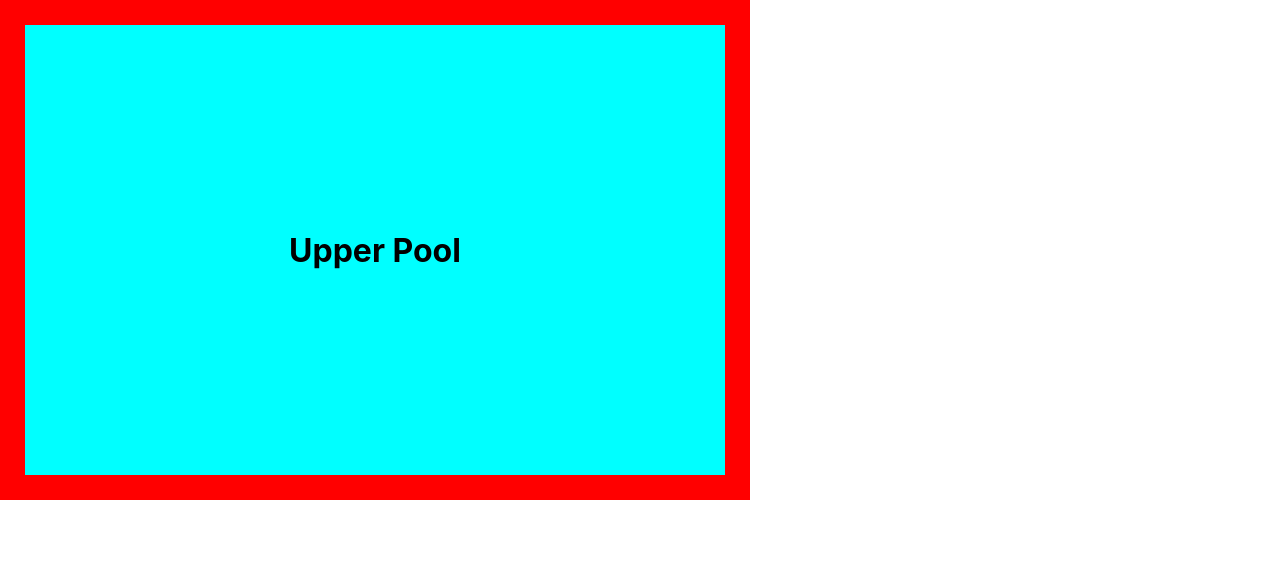
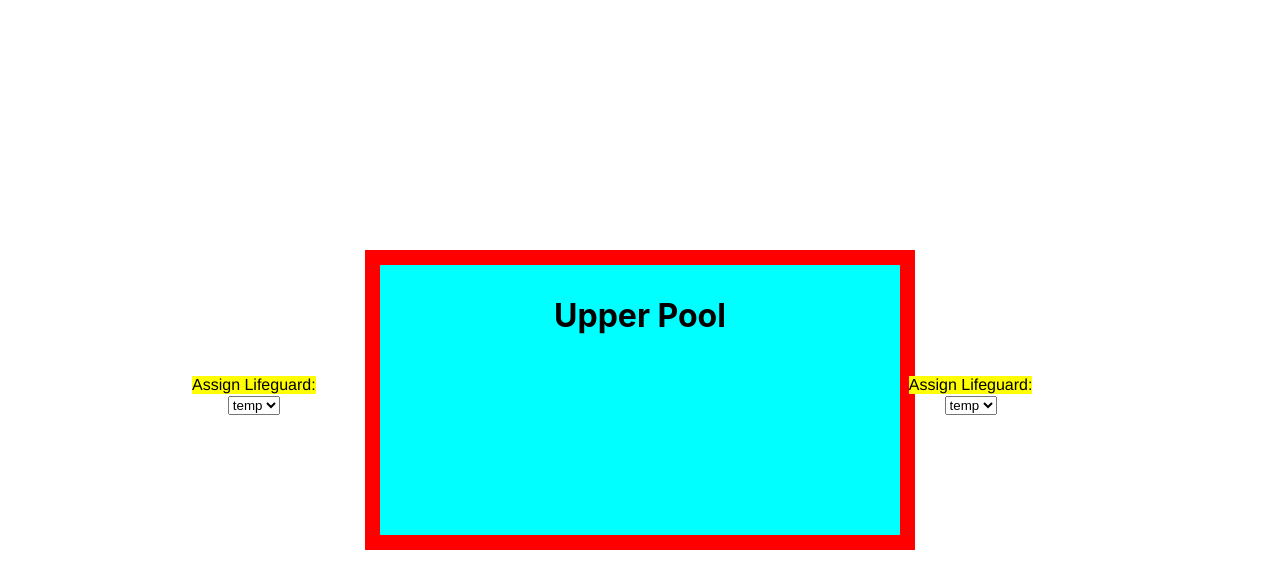
Before and after one commit to charlieolinsky/life-guard-app, a React (Create React App) app in the folder frontend/: page /poolManager in a window 1280 px wide. Shown: the top 588 px of the page. Built offline with nearby package versions, Linux system fonts and the light colour scheme.

Commit message:
Added Lifeguard Assignments
-UI update to PoolManager
-Database query functional

```diff
--- a/frontend/src/CreateUser.css
+++ b/frontend/src/CreateUser.css
@@ -1,3 +1,4 @@
+
 .sign-up {
     display: flex;
     flex-direction: column;
--- a/frontend/src/CreateUser.js
+++ b/frontend/src/CreateUser.js
@@ -1,9 +1,8 @@
 import React from 'react';
-import { useState, useEffect } from 'react';
+import { useState } from 'react';
 import axios from 'axios'
 import './CreateUser.css';
 import { useNavigate } from 'react-router-dom';
-import { Location } from 'react-router-dom';
 
 const CreateUser = () => {
 
@@ -59,7 +58,6 @@ const CreateUser = () => {
    const addEmployeeButtonHandler = (e) => {
         addEmployee()
         window.location.reload(true);
-
    }
 
         return(
--- a/frontend/src/PoolManager.css
+++ b/frontend/src/PoolManager.css
@@ -1,10 +1,30 @@
-.pool-view {
-    display: flex;
-    justify-content: center;
-    align-items: center;
-    padding: 100px;
+.pool-container {
+    position: absolute;
+    left: 50%;
+    top: 50%;
+    transform: translate(-50%, -50%);
+    border:15px solid red;
+    padding: 10px;
     width:500px;
     height:250px;
     background-color: aqua;
-    border:25px solid red;
+
 }
+
+.gs-up1 {
+    position: absolute;
+    left: 15%;
+    top: 47%;
+}
+.gs-up2 {
+    position: absolute;
+    left: 71%;
+    top: 47%;
+}
+
+
+.guard-stands label {
+    display: block;
+    background-color: yellow;
+    font-family: 'Franklin Gothic Medium', 'Arial Narrow', Arial, sans-serif;
+}
--- a/frontend/src/PoolManager.js
+++ b/frontend/src/PoolManager.js
@@ -1,10 +1,54 @@
 import React from 'react'
+import { useState } from 'react'
+import axios from 'axios'
 import './PoolManager.css'
 
 const PoolManager = () => {
+
+    const [lifeguardList, setLifeguardList] = useState([])
+
+    const getLifeguardList = async () => {
+        await axios.get('/getLifeguards').then(response => {
+            setLifeguardList(response.data)
+            console.log(lifeguardList)
+        })
+    }
+
     return(
-        <div className='pool-view'>
-            <h1>Upper Pool</h1>
+        <div className='poolManager'>
+
+
+            <div className='pool-container'>
+                <h1>Upper Pool</h1>
+
+            </div>
+            <div className='guard-stands'>
+                <div className='gs-up1'>
+                    <label htmlFor="lg1">Assign Lifeguard: </label>
+
+                    <select className='lg1' onClick={getLifeguardList}>
+                        <option value="temp">temp</option>
+                        <option value="temp">temp</option>
+                        <option value="temp">temp</option>
+                        <option value="temp">temp</option>
+                        <option value="temp">temp</option>
+                    </select>
+
+                </div>
+                <div className='gs-up2'>
+                    <label htmlFor="lg2">Assign Lifeguard: </label>
+
+                    <select name='lg2' onClick={getLifeguardList}>
+                        <option value="temp">temp</option>
+                        <option value="temp">temp</option>
+                        <option value="temp">temp</option>
+                        <option value="temp">temp</option>
+                        <option value="temp">temp</option>
+                    </select>
+
+                </div>
+
+            </div>
         </div>
     )
 }
```
Also changed, not shown: frontend/src/setupTests.js (deleted, +0 -5 lines), frontend/src/logo.svg (deleted), 1 other file (tests, documents, lock files or other folders).
